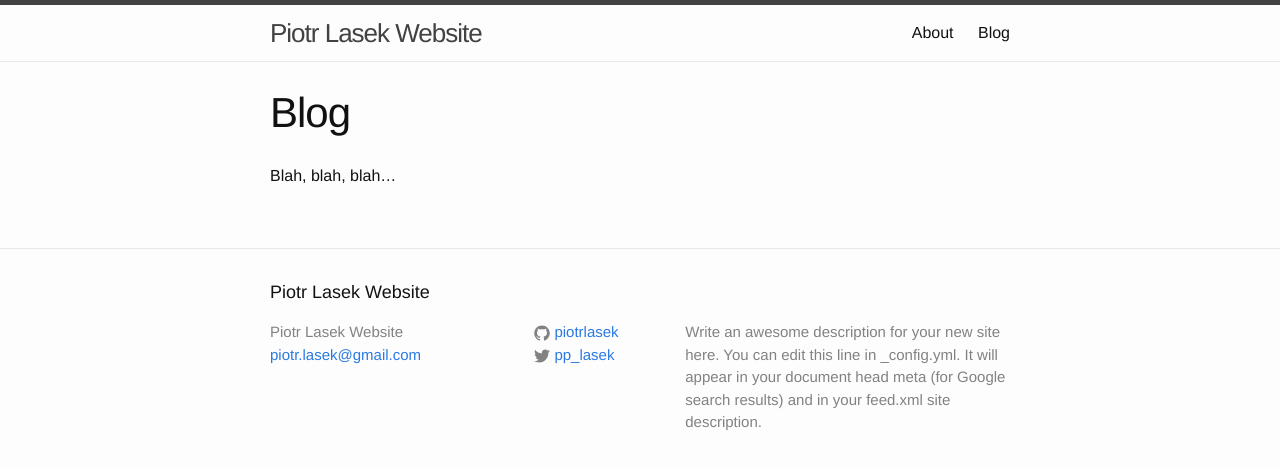
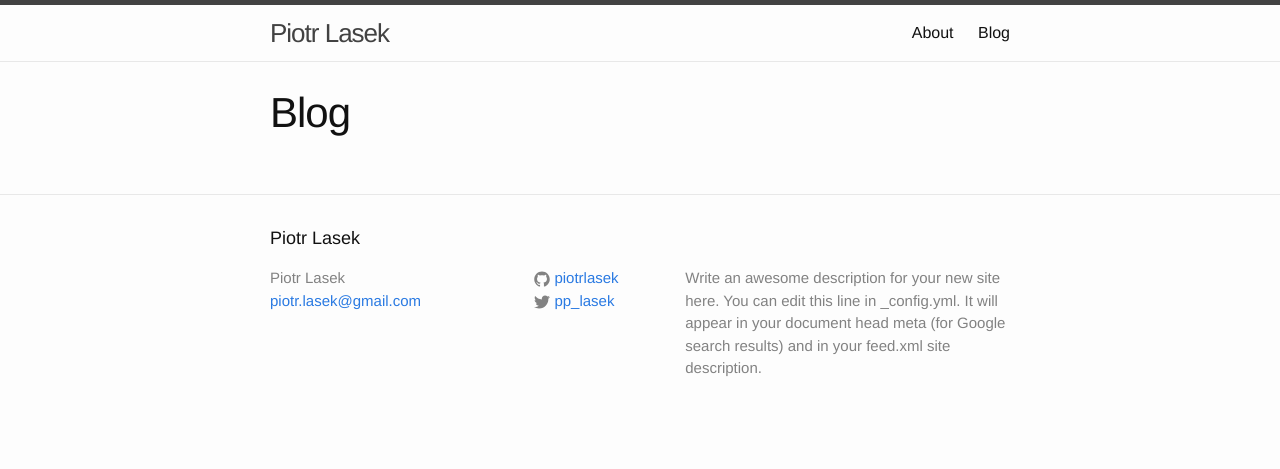
Before and after one commit to piotrlasek/piotrlasek.github.io, a Jekyll site: the page built from blog.md, in a window 1280 px wide. Shown: the top 469 px of the page. Built offline with Jekyll 4.4.1, drawn with Linux system fonts in a browser that asks for light colours.

Commit message:
some changes

```diff
--- a/_config.yml
+++ b/_config.yml
@@ -1,12 +1,12 @@
 # Site settings
-title: Piotr Lasek Website
+title: Piotr Lasek
 email: piotr.lasek@gmail.com
 description: > # this means to ignore newlines until "baseurl:"
   Write an awesome description for your new site here. You can edit this
   line in _config.yml. It will appear in your document head meta (for
   Google search results) and in your feed.xml site description.
 baseurl: "" # the subpath of your site, e.g. /blog/
-url: "http://yourdomain.com" # the base hostname & protocol for your site
+url: "http://piotrlasek.com" # the base hostname & protocol for your site
 twitter_username: pp_lasek
 github_username:  piotrlasek
 
--- a/blog.md
+++ b/blog.md
@@ -4,4 +4,47 @@
 permalink: /blog/
 ---
 
-Blah, blah, blah...
+
+{% for post in paginator.posts %}
+
+	<article class="post">
+
+		{% if post.external-url %}
+			<h1>
+				<a href="{{ post.external-url }}">{{ post.title }}</a>
+				<a class="anchor" href="{{ post.url }}"><i class="icon-anchor"></i></a>
+			</h1>
+		{% else %}
+			<h1><a href="{{ post.url }}">{{ post.title }}</a></h1>
+		{% endif %}
+
+		<div class="post-content">{{ post.content }}</div>
+
+	</article>
+
+{% endfor %}
+
+
+{% if paginator.total_pages > 1 %}
+	<div class="postnavigation">
+
+		{% if paginator.previous_page %}
+			{% if paginator.page == 2 %}
+				<a class="prev left" href="/">&larr; Newer</a>
+			{% else %}
+				<a class="prev left" href="/page{{paginator.previous_page}}/">&larr; Newer</a>
+			{% endif %}
+		{% else %}
+			<span class="nope left">&larr; Newer</span>
+		{% endif %}
+
+		<span class="pages">Page {{ paginator.page }} of {{ paginator.total_pages }}</span>
+
+		{% if paginator.next_page %}
+			<a class="next right" href="/page{{paginator.next_page}}/">Older &rarr;</a>
+		{% else %}
+			<span class="nope right">Older &rarr;</span>
+		{% endif %}
+
+	</div>
+{% endif %}
```
